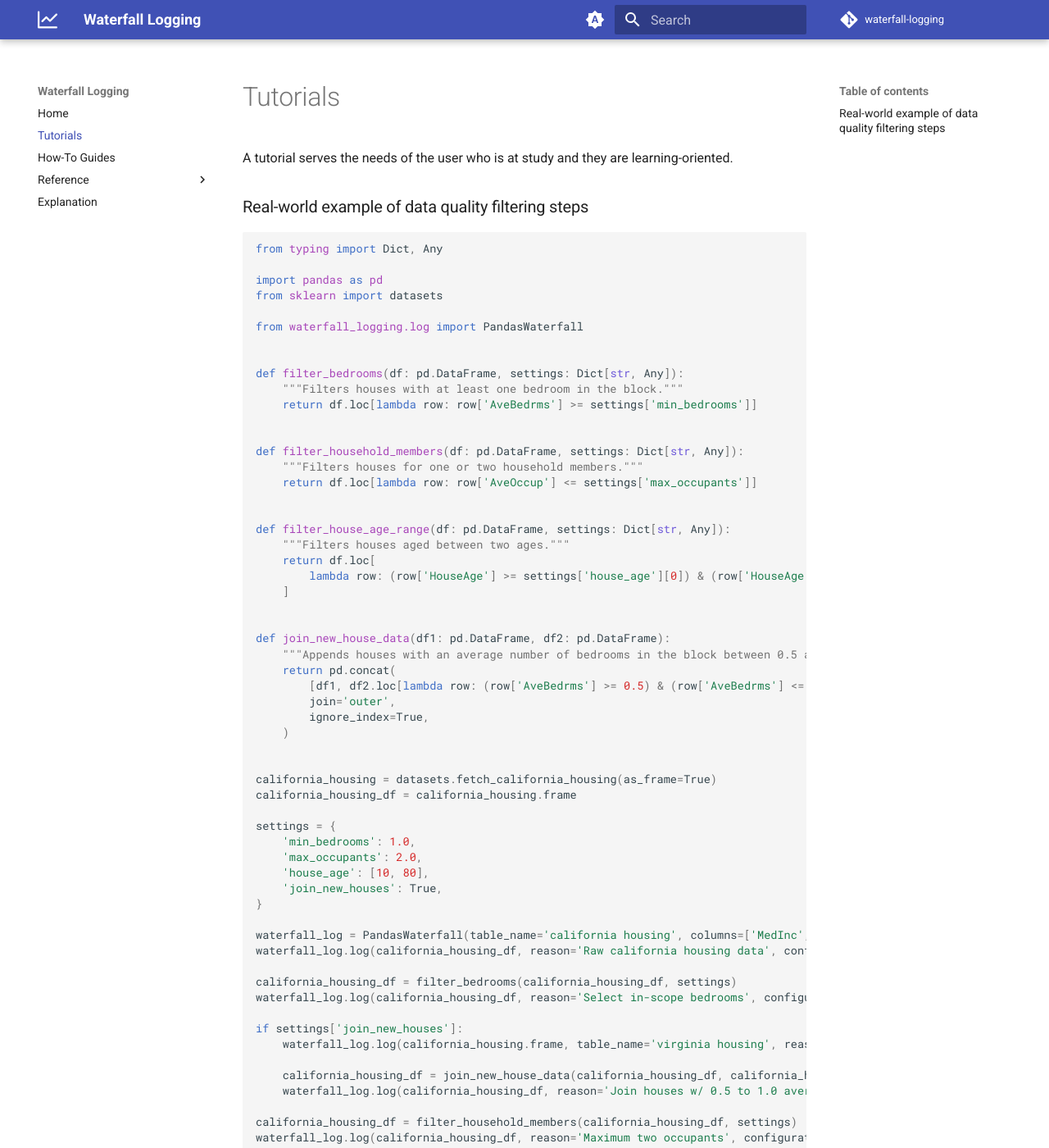
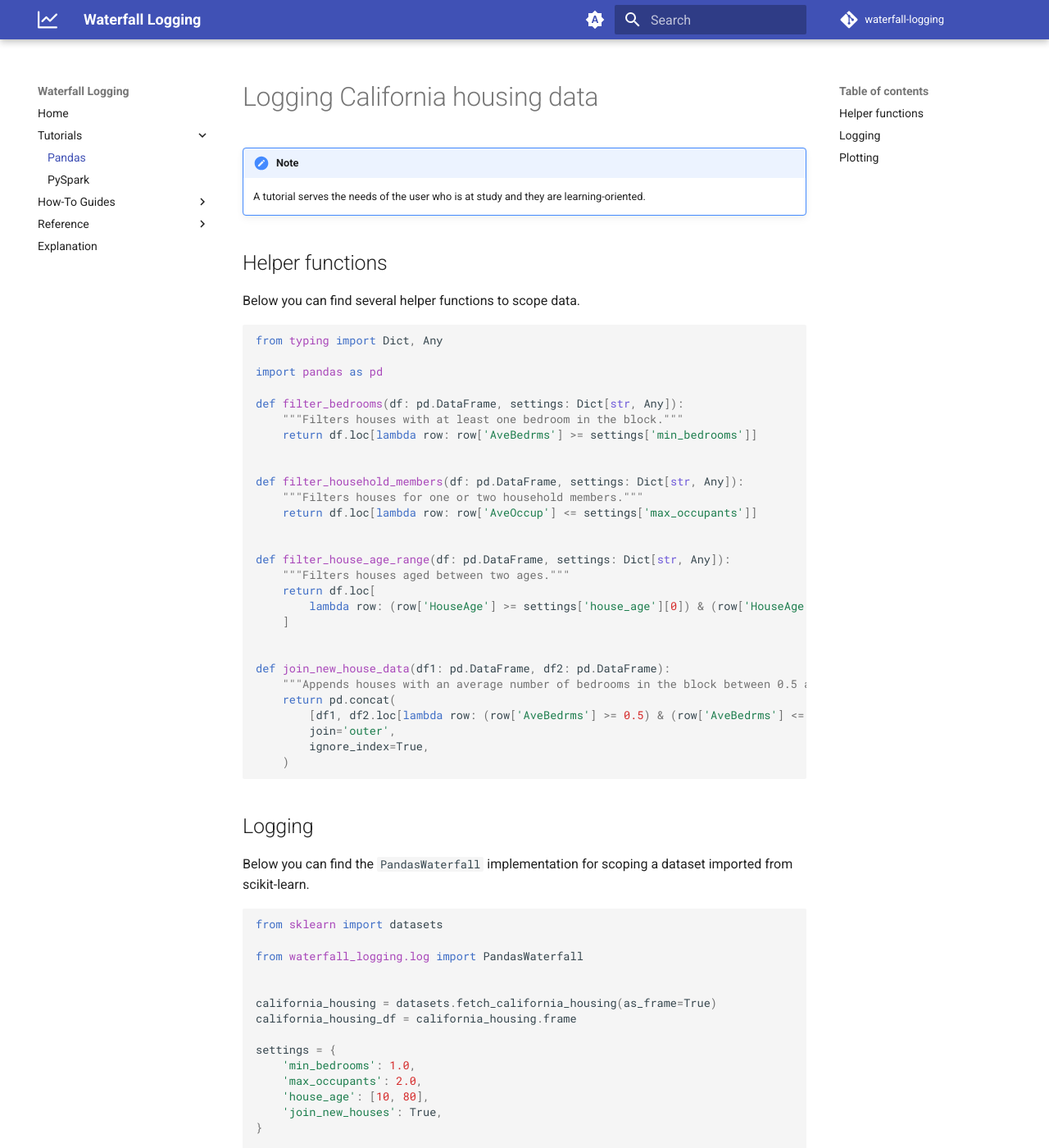
Before and after one commit to LouisdeBruijn/waterfall-logging, an MkDocs documentation site: the page built from docs/tutorials/pandas.md, in a window 1280 px wide and 1400 px high. Shown: the whole window at 82% size. Built offline with MkDocs 1.6.1 and Material for MkDocs 9.7.7, drawn with Linux system fonts in a browser that asks for light colours; comment, search, counter and statistics services are not loaded; the version menu is left out; some of the changed text lies outside the part shown.

Commit message:
updates do docs and workflows

````diff
--- a/docs/tutorials.md
+++ b/docs/tutorials/pandas.md
@@ -1,17 +1,18 @@
-
-A tutorial serves the needs of the user who is at study and they are learning-oriented.
 
 
-### Real-world example of data quality filtering steps
+# Logging California housing data
+
+!!! note
+    A tutorial serves the needs of the user who is at study and they are learning-oriented.
+
+## Helper functions
+
+Below you can find several helper functions to scope data.
 
 ```python
 from typing import Dict, Any
 
 import pandas as pd
-from sklearn import datasets
-
-from waterfall_logging.log import PandasWaterfall
-
 
 def filter_bedrooms(df: pd.DataFrame, settings: Dict[str, Any]):
     """Filters houses with at least one bedroom in the block."""
@@ -37,6 +38,16 @@ def join_new_house_data(df1: pd.DataFrame, df2: pd.DataFrame):
         join='outer',
         ignore_index=True,
     )
+```
+
+## Logging
+
+Below you can find the `PandasWaterfall` implementation for scoping a dataset imported from scikit-learn.
+
+```python
+from sklearn import datasets
+
+from waterfall_logging.log import PandasWaterfall
 
 
 california_housing = datasets.fetch_california_housing(as_frame=True)
@@ -53,19 +64,19 @@ waterfall_log = PandasWaterfall(table_name='california housing', columns=['MedIn
 waterfall_log.log(california_housing_df, reason='Raw california housing data', configuration_flag=None)
 
 california_housing_df = filter_bedrooms(california_housing_df, settings)
-waterfall_log.log(california_housing_df, reason='Select in-scope bedrooms', configuration_flag=settings['min_bedrooms'])
+waterfall_log.log(california_housing_df, reason='Select in-scope bedrooms', configuration_flag=f"{settings['min_bedrooms']}")
 
 if settings['join_new_houses']:
     waterfall_log.log(california_housing.frame, table_name='virginia housing', reason="Load Virginia's housing data", configuration_flag='n/a')
 
     california_housing_df = join_new_house_data(california_housing_df, california_housing.frame)
-    waterfall_log.log(california_housing_df, reason='Join houses w/ 0.5 to 1.0 average bedrooms', configuration_flag=settings['join_new_houses'])
+    waterfall_log.log(california_housing_df, reason='Join houses w/ 0.5 to 1.0 average bedrooms', configuration_flag=f"{settings['join_new_houses']}")
 
 california_housing_df = filter_household_members(california_housing_df, settings)
-waterfall_log.log(california_housing_df, reason='Maximum two occupants', configuration_flag=settings['max_occupants'])
+waterfall_log.log(california_housing_df, reason='Maximum two occupants', configuration_flag=f"{settings['max_occupants']}")
 
 california_housing_df = filter_house_age_range(california_housing_df, settings)
-waterfall_log.log(california_housing_df, reason='House age range', configuration_flag=settings['house_age'])
+waterfall_log.log(california_housing_df, reason='House age range', configuration_flag=f"{settings['house_age']}")
 
 waterfall_log.to_markdown('/output/tests/california_housing.md')
 
@@ -73,7 +84,13 @@ waterfall_log = PandasWaterfall(table_name='california housing')
 waterfall_log.read_markdown('/output/tests/california_housing.md',
     sep='|', header=0, index_col=False, skiprows=[1], skipinitialspace=True
 )
+```
 
+## Plotting
+
+Below you can see how to plot the markdown table.
+
+```python
 fig = waterfall_log.plot(y_col='MedInc', y_col_delta='Δ MedInc', x_col='Reason', drop_zero_delta=False,
     textfont=dict(family='sans-serif', size=11),
     connector={'line': {'color': 'rgba(0,0,0,0)'}},
@@ -98,4 +115,4 @@ fig.update_traces(
 fig.write_image('/output/tests/california_housing.png')
 ```
 
-![image](/images/california_housing.png)
+![image](../images/california_housing.png)
--- a/mkdocs.yml
+++ b/mkdocs.yml
@@ -32,13 +32,18 @@ plugins:
 
 nav:
   - index.md
-  - tutorials.md
-  - How-To Guides: how-to-guides.md
-  - 'Reference':
-      - 'Log': 'reference/log.md'
-      - 'Decorator': 'reference/decorator.md'
-      - 'Context manager': 'reference/context_manager.md'
-
+  - Tutorials:
+    - Pandas: 'tutorials/pandas.md'
+    - PySpark: 'tutorials/pyspark.md'
+  - How-To Guides:
+    - Waterfall: 'how-to-guides/waterfall.md'
+    - Base class: 'how-to-guides/base_class.md'
+    - Decorator: 'how-to-guides/decorator.md'
+    - Context manager: 'how-to-guides/context_manager.md'
+  - Reference:
+      - Log: 'reference/log.md'
+      - Decorator: 'reference/decorator.md'
+      - Context manager: 'reference/context_manager.md'
   - explanation.md
 
 repo_url: https://github.com/LouisdeBruijn/waterfall-logging
--- a/pyproject.toml
+++ b/pyproject.toml
@@ -9,7 +9,7 @@ readme = "README.md"
 repository = "https://github.com/LouisdeBruijn/waterfall-logging"
 documentation = "https://LouisdeBruijn.github.io/waterfall-logging/"
 packages = [{include = "waterfall_logging", from = "src" },]
-keywords = ["waterfall", "DQ", "logging"]
+keywords = ["waterfall", "data-quality-checks", "logging", "pandas", "pyspark"]
 
 [tool.poetry.dependencies]
 python = ">=3.8.1,<4.0"
````
Also changed, not shown: README.md (+4 -2 lines), docs/explanation.md (+2 -1 lines), docs/how-to-guides/base_class.md (added, +3 -0 lines), docs/how-to-guides/context_manager.md (added, +3 -0 lines), docs/how-to-guides/decorator.md (added, +3 -0 lines), docs/how-to-guides/waterfall.md (renamed from docs/how-to-guides.md, +94 -14 lines), docs/index.md (+8 -4 lines), docs/tutorials/pyspark.md (added, +5 -0 lines), 3 other files.
